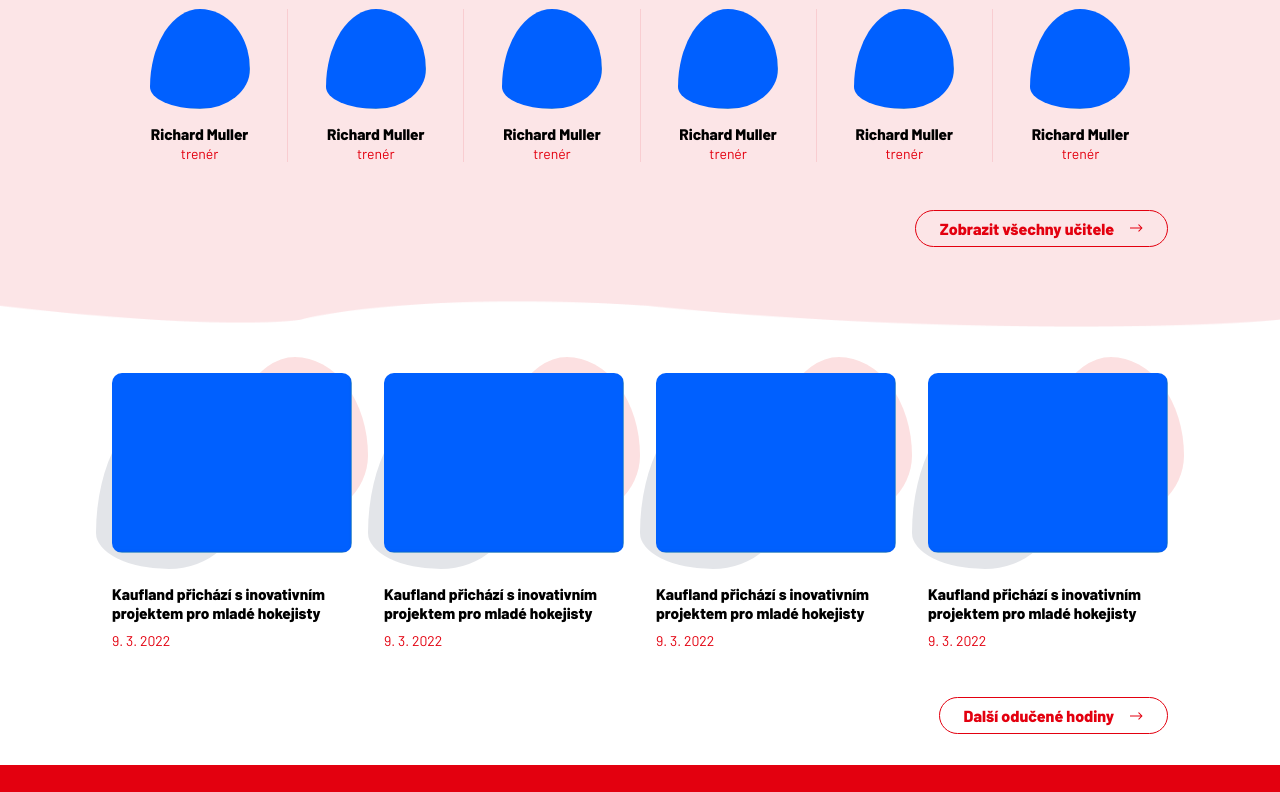
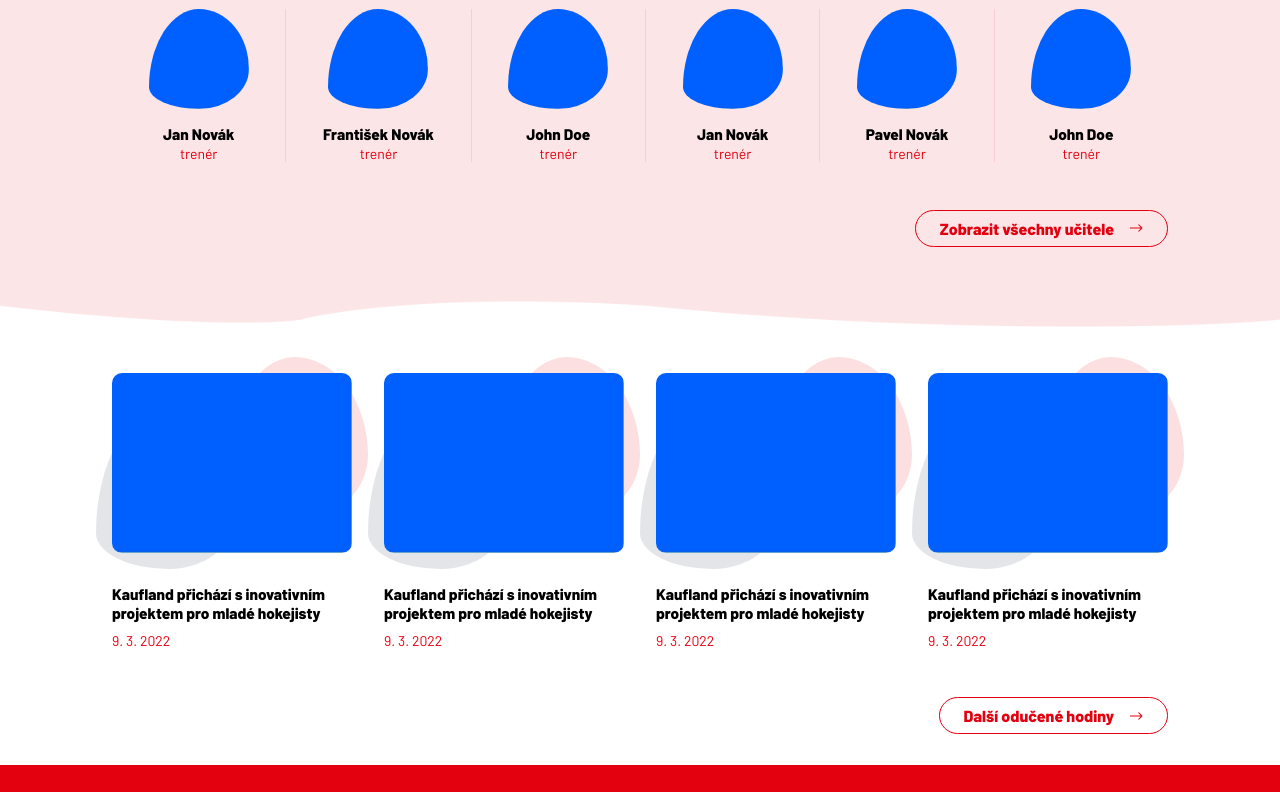
Before and after one commit to davidberka/sht-v2, a plain HTML site: page index.html in a window 1280 px wide. Shown: the part 1220-2012 px from the top of the page. Drawn offline with Linux system fonts and the light colour scheme.

Commit message:
Coache's names

```diff
--- a/index.html
+++ b/index.html
@@ -110,32 +110,32 @@
                 <div class="coaches_container">
                     <div class="coaches_item">
                         <img src="./img/test.jpg" alt="" width="140" height="140">
-                        <h3>Richard Muller</h3>
+                        <h3>Jan Novák</h3>
                         <span>trenér</span>
                     </div>
                     <div class="coaches_item">
                         <img src="./img/test.jpg" alt="" width="140" height="140">
-                        <h3>Richard Muller</h3>
+                        <h3>František Novák</h3>
                         <span>trenér</span>
                     </div>
                     <div class="coaches_item">
                         <img src="./img/test.jpg" alt="" width="140" height="140">
-                        <h3>Richard Muller</h3>
+                        <h3>John Doe</h3>
                         <span>trenér</span>
                     </div>
                     <div class="coaches_item">
                         <img src="./img/test.jpg" alt="" width="140" height="140">
-                        <h3>Richard Muller</h3>
+                        <h3>Jan Novák</h3>
                         <span>trenér</span>
                     </div>
                     <div class="coaches_item">
                         <img src="./img/test.jpg" alt="" width="140" height="140">
-                        <h3>Richard Muller</h3>
+                        <h3>Pavel Novák</h3>
                         <span>trenér</span>
                     </div>
                     <div class="coaches_item">
                         <img src="./img/test.jpg" alt="" width="140" height="140">
-                        <h3>Richard Muller</h3>
+                        <h3>John Doe</h3>
                         <span>trenér</span>
                     </div>
                 </div>
```
